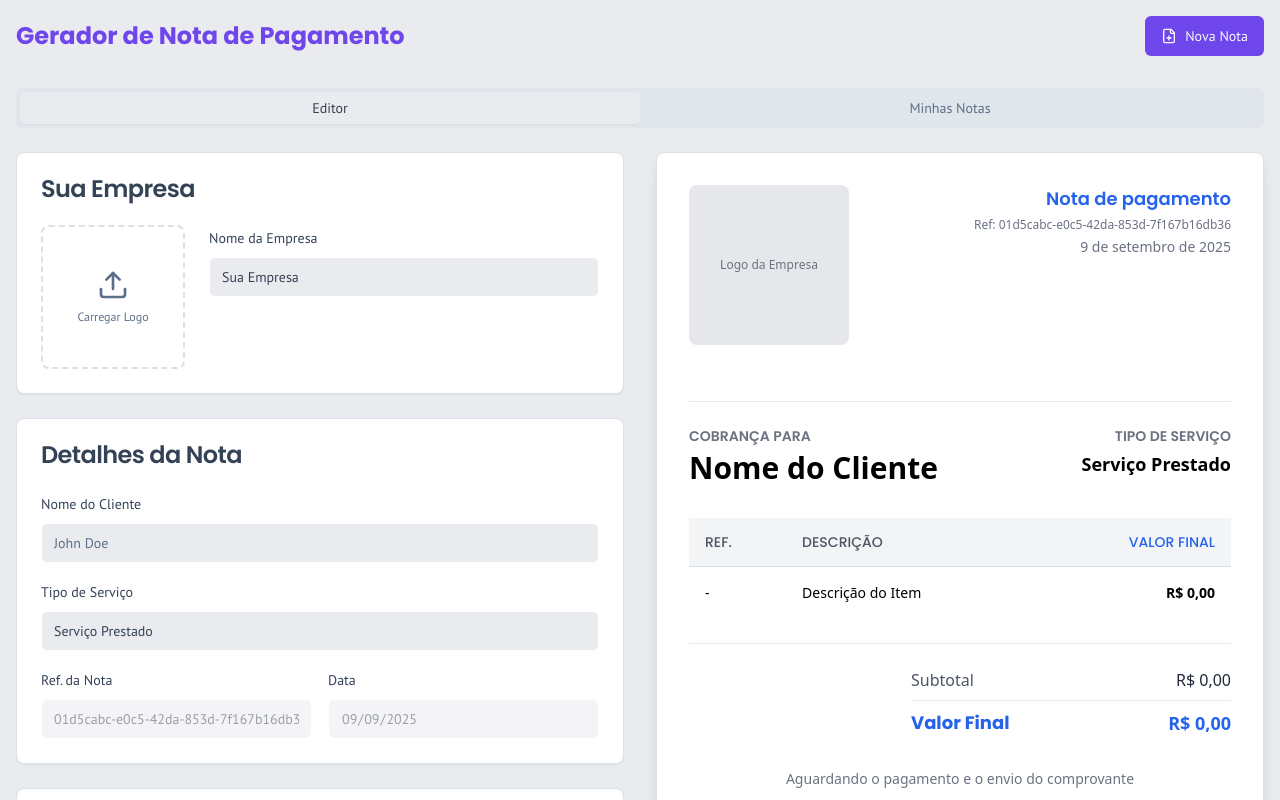
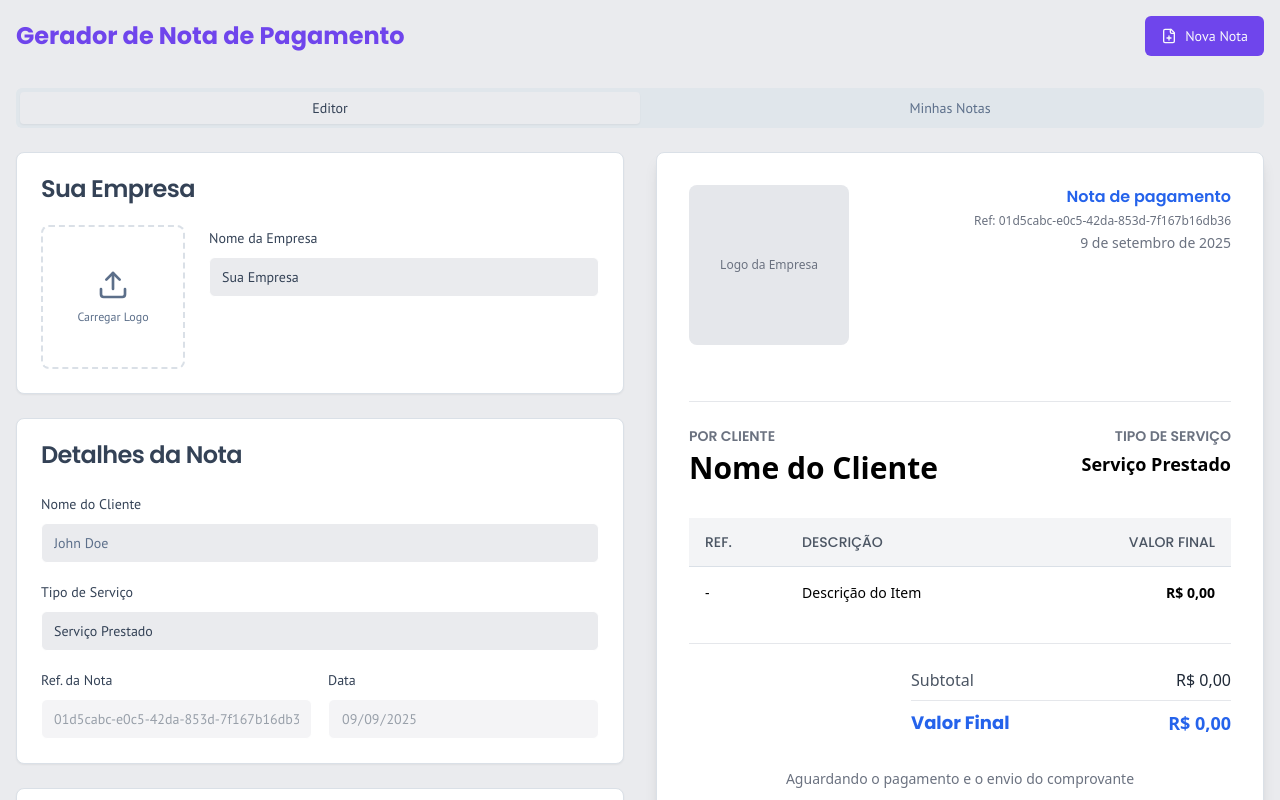
Before and after one commit to AllenRodger22/studio-rm, a Next.js app: page / in a window 1280 px wide. Shown: the top 800 px of the page. Built offline with nearby package versions, Linux system fonts and the light colour scheme.

Commit message:
update invoice

```diff
--- a/src/components/invoice-preview.tsx
+++ b/src/components/invoice-preview.tsx
@@ -51,7 +51,7 @@ export const InvoicePreview = forwardRef<HTMLDivElement, InvoicePreviewProps>(({
             {/* Nome da empresa removido: a logo substitui o texto */}
           </div>
           <div className="text-right">
-            <h1 className="text-lg font-semibold font-headline text-blue-600">Nota de pagamento</h1>
+            <h1 className="text-base font-semibold font-headline text-blue-600">Nota de pagamento</h1>
             <p className="text-xs text-gray-500 break-all mt-1">Ref: {invoice.invoiceNumber}</p>
             <p className="text-sm text-gray-500 mt-1">{formatDate(invoice.issueDate)}</p>
           </div>
@@ -62,7 +62,7 @@ export const InvoicePreview = forwardRef<HTMLDivElement, InvoicePreviewProps>(({
         <section className="pb-4 sm:pb-8">
              <div className="grid grid-cols-1 sm:grid-cols-2 gap-4">
                 <div>
-                    <h2 className="font-semibold font-headline text-sm mb-1 text-gray-500">COBRANÇA PARA</h2>
+                    <h2 className="font-semibold font-headline text-sm mb-1 text-gray-500">POR CLIENTE</h2>
                     <p className="font-bold text-2xl sm:text-3xl">{invoice.clientName || 'Nome do Cliente'}</p>
                 </div>
                  <div className="text-right">
@@ -79,7 +79,7 @@ export const InvoicePreview = forwardRef<HTMLDivElement, InvoicePreviewProps>(({
                 <TableRow className="bg-gray-100 hover:bg-gray-100">
                   <TableHead className="font-headline text-gray-600">REF.</TableHead>
                   <TableHead className="font-headline text-gray-600">DESCRIÇÃO</TableHead>
-                  <TableHead className="text-right font-headline text-blue-600">VALOR FINAL</TableHead>
+                  <TableHead className="text-right font-headline text-gray-600">VALOR FINAL</TableHead>
                 </TableRow>
               </TableHeader>
               <TableBody>
```
